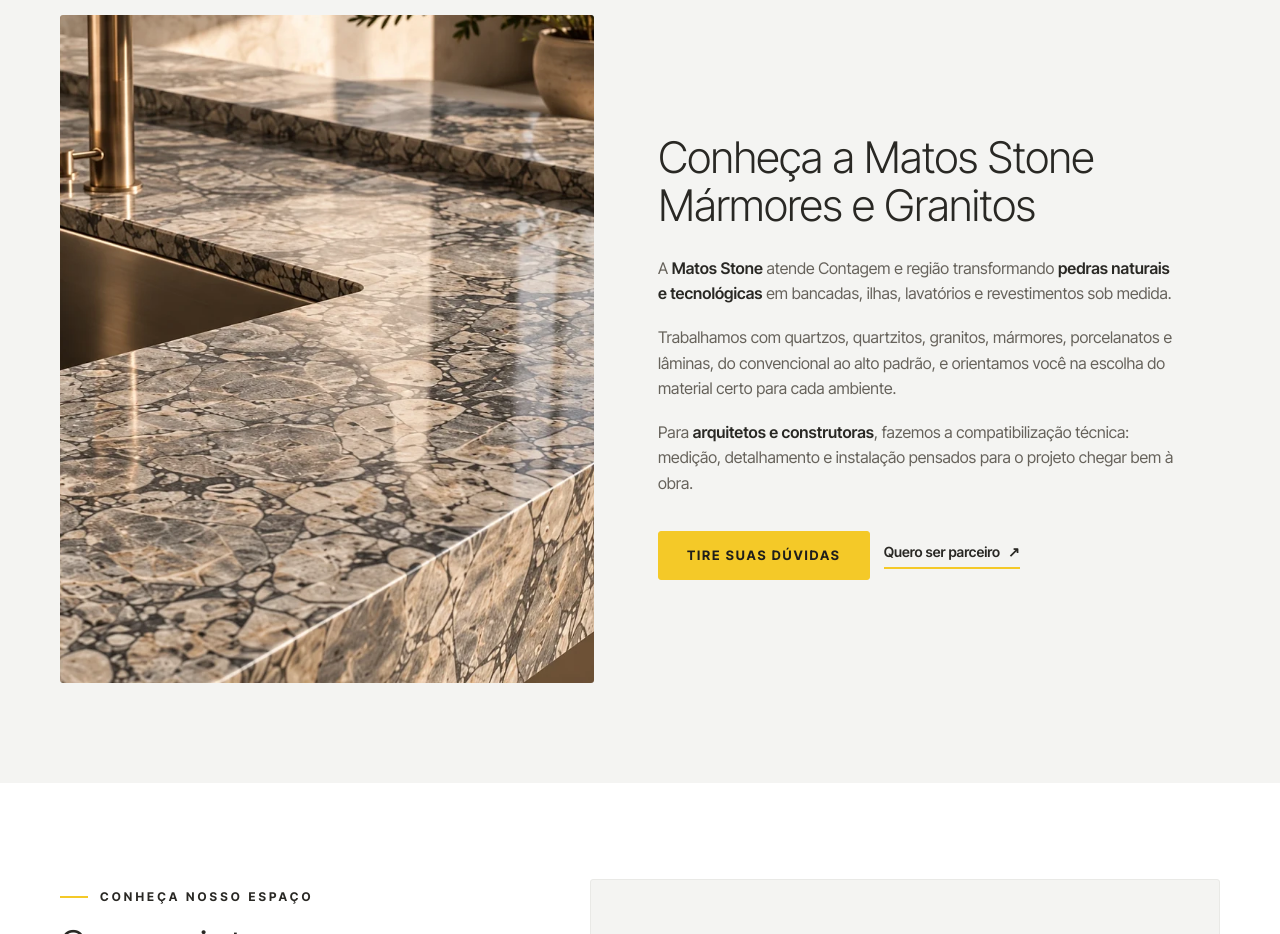
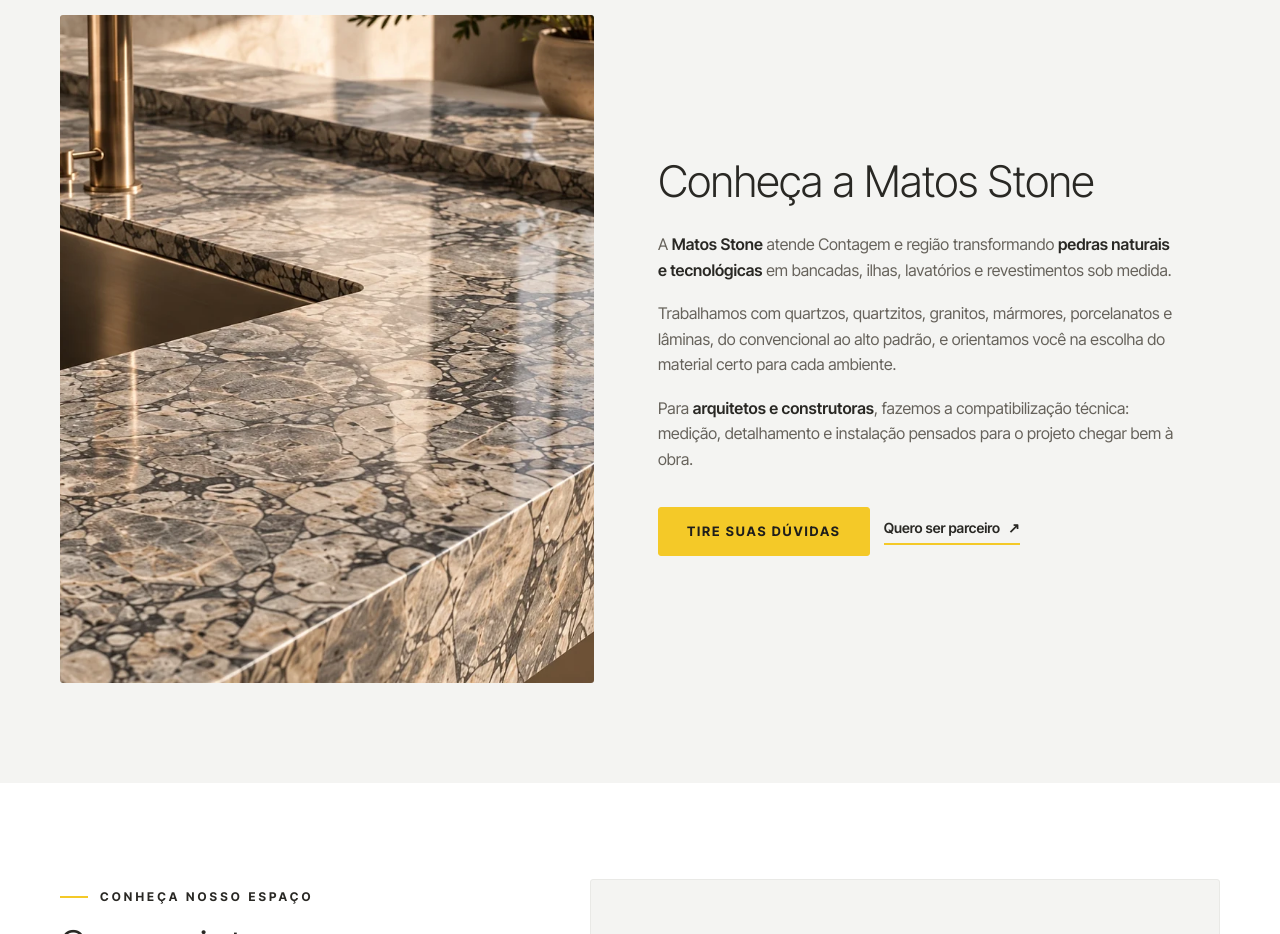
Before and after one commit to kelvenresultiva-lab/marmorariamatossantos, a plain HTML site: page index.html in a window 1280 px wide. Shown: the part 7820-8754 px from the top of the page. Drawn offline with Linux system fonts and the light colour scheme; grey boxes are pictures that could not be loaded.

Commit message:
Sobre: título só Conheça a Matos Stone
Co-Authored-By: Claude Opus 5.5 <noreply@anthropic.com>

```diff
--- a/index.html
+++ b/index.html
@@ -580,7 +580,7 @@
     <div class="sobre-grid">
       <div class="sobre-img clip" data-reveal><img src="img/material-quartzito-vaticano.webp" loading="lazy" alt="Textura do Quartzito Vaticano"></div>
       <div data-reveal>
-        <h2>Conheça a Matos Stone Mármores e Granitos</h2>
+        <h2>Conheça a Matos Stone</h2>
         <div class="sobre-copy">
           <p>A <b>Matos Stone</b> atende Contagem e região transformando <b>pedras naturais e tecnológicas</b> em bancadas, ilhas, lavatórios e revestimentos sob medida.</p>
           <p>Trabalhamos com quartzos, quartzitos, granitos, mármores, porcelanatos e lâminas, do convencional ao alto padrão, e orientamos você na escolha do material certo para cada ambiente.</p>
```
